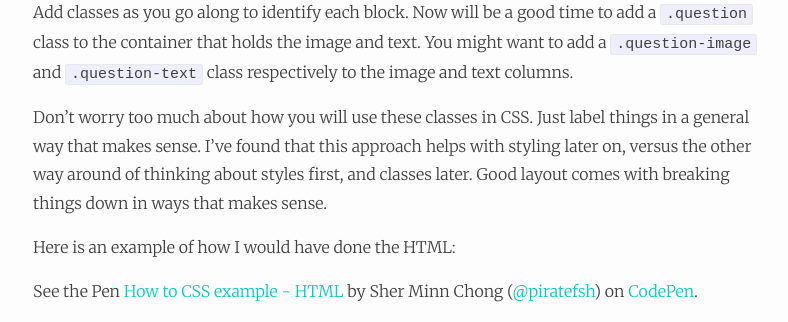
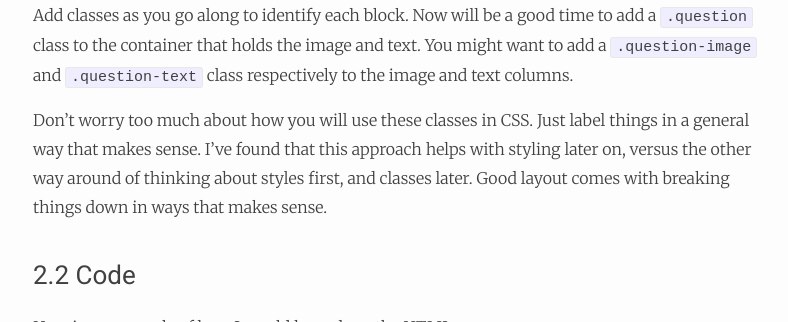
Before and after one commit to piratefsh/piratefsh.github.io, a Jekyll site: the page built from _posts/2016-01-27-how-to-think-in-css.md, in a window 1280 px wide and 1400 px high, scrolled down 3334 px, cut to the strip 0-322 px from the top of the window. Shown: the whole strip, without its empty margins (237-1025 px from the left). Built offline with Jekyll 4.4.1, drawn with Linux system fonts in a browser that asks for light colours.

Commit message:
Add header

```diff
--- a/_posts/2016-01-27-how-to-think-in-css.md
+++ b/_posts/2016-01-27-how-to-think-in-css.md
@@ -56,7 +56,7 @@
 
 Go back to your sketch. Identify which HTML tags you would use for each block and element.
 
-# 2.1 Use semantic tags
+### 2.1 Use semantic tags
 ![sketch your app](/assets/images/howtocss/how-to-css_semantic tags.png)
 
 > _use tags that accurately describe your blocks and elements_
@@ -68,6 +68,8 @@
 Add classes as you go along to identify each block. Now will be a good time to add a `.question` class to the container that holds the image and text. You might want to add a `.question-image` and `.question-text` class respectively to the image and text columns.
 
 Don't worry too much about how you will use these classes in CSS. Just label things in a general way that makes sense. I've found that this approach helps with styling later on, versus the other way around of thinking about styles first, and classes later. Good layout comes with breaking things down in ways that makes sense.
+
+### 2.2 Code
 
 Here is an example of how I would have done the HTML:
 
@@ -105,6 +107,8 @@
 
 For example, position the __question__ block first before positioning the __question image__ and __question text__ within it.
 
+### 3.3 Code
+
 Here is an example of CSS I would use to create the layout:
 <p data-height="268" data-theme-id="0" data-slug-hash="EPLwVr" data-default-tab="css" data-user="piratefsh" class='codepen'>See the Pen <a href='http://codepen.io/piratefsh/pen/EPLwVr/'>How to CSS example - HTML</a> by Sher Minn Chong (<a href='http://codepen.io/piratefsh'>@piratefsh</a>) on <a href='http://codepen.io'>CodePen</a>.</p>
 <script async src="//assets.codepen.io/assets/embed/ei.js"></script>
```
